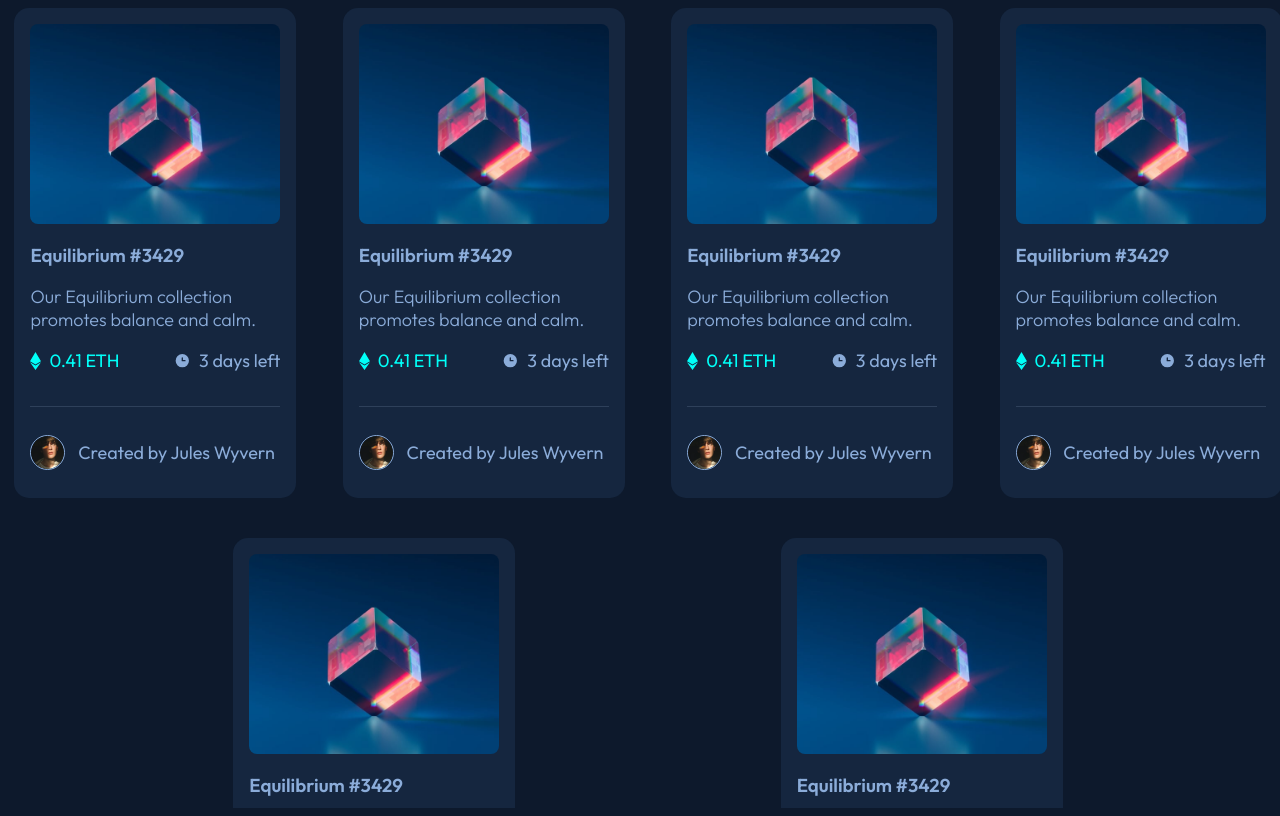
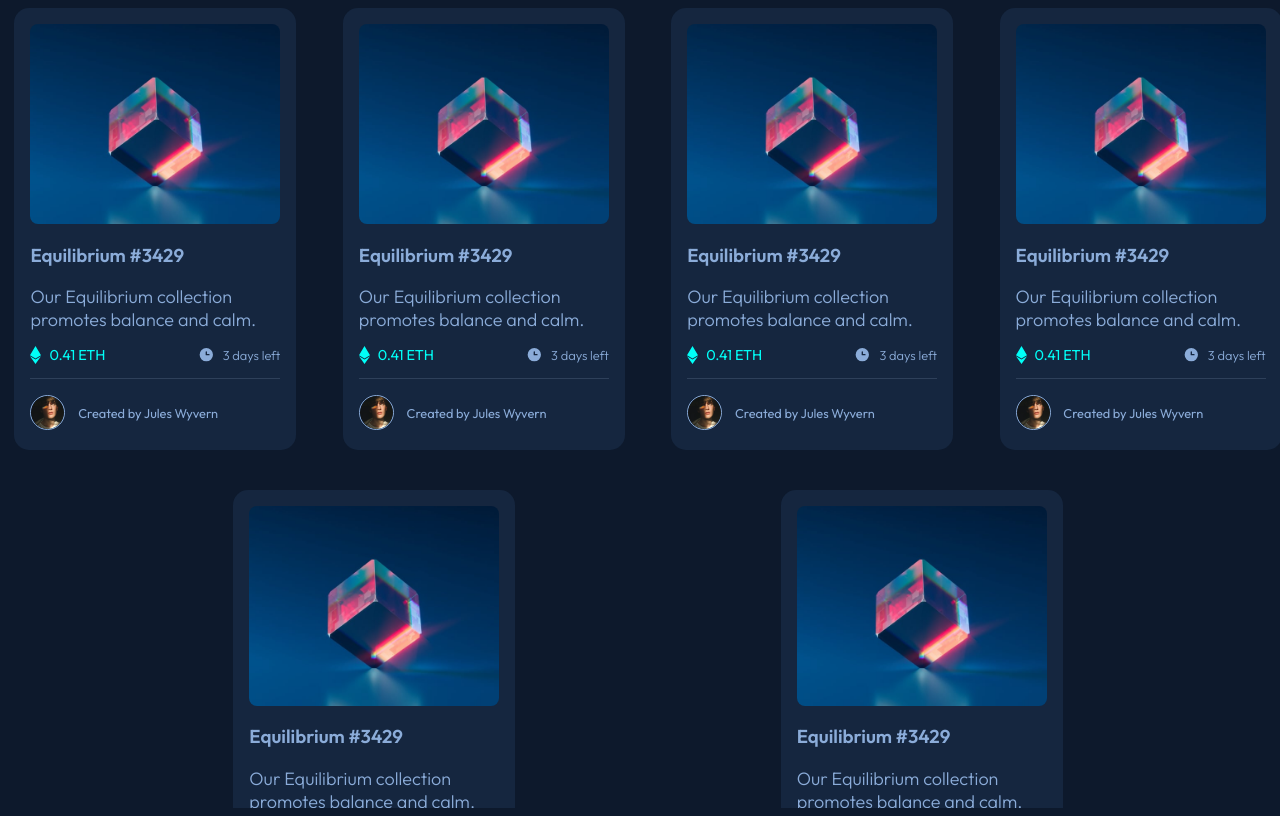
Before and after one commit to AlanBoulesteix/NFT-preview-card-component, a React (Vite) app: page / in a window 1280 px wide. Built offline with nearby package versions, Linux system fonts and the light colour scheme.

Commit message:
Finish style

```diff
--- a/src/components/Creator/Creator.styles.tsx
+++ b/src/components/Creator/Creator.styles.tsx
@@ -4,6 +4,7 @@ export const CreatorDetailsWrapper = styled.div`
   display: flex;
   align-items: center;
   gap: 0.8em;
+  margin-top: 0.8em;
 `;
 
 export const CreatorImgWrapper = styled.div`
@@ -33,3 +34,7 @@ export const CreatorName = styled.strong`
     color: var(--accent-color);
   }
 `;
+
+export const CreatorText = styled.p`
+  font-size: 0.8em;
+`;
--- a/src/components/Creator/Creator.tsx
+++ b/src/components/Creator/Creator.tsx
@@ -2,6 +2,7 @@ import {
   CreatorDetailsWrapper,
   CreatorImgWrapper,
   CreatorName,
+  CreatorText,
 } from './Creator.styles';
 
 type CreatorProps = {
@@ -14,9 +15,9 @@ const Creator = ({ imgUrl, name }: CreatorProps) => (
     <CreatorImgWrapper>
       <img src={imgUrl} alt="Creator" />
     </CreatorImgWrapper>
-    <p>
+    <CreatorText>
       Created by <CreatorName>{name}</CreatorName>
-    </p>
+    </CreatorText>
   </CreatorDetailsWrapper>
 );
 
--- a/src/components/NftCard/NftCard.styles.ts
+++ b/src/components/NftCard/NftCard.styles.ts
@@ -66,5 +66,4 @@ export const Line = styled.div`
   width: 100%;
   height: 1px;
   background-color: var(--secondary-color);
-  margin: 1em 0;
 `;
--- a/src/components/NftDetails/Date/NftDate.styles.ts
+++ b/src/components/NftDetails/Date/NftDate.styles.ts
@@ -8,5 +8,7 @@ export const DateWrapper = styled.div`
 
 export const DateText = styled.p`
   color: var(--primary-color);
+  font-size: 0.8em;
+  font-weight: 300;
   margin: 0;
 `
--- a/src/components/NftDetails/Price/Price.styles.ts
+++ b/src/components/NftDetails/Price/Price.styles.ts
@@ -8,4 +8,5 @@ export const PriceWrapper = styled.div`
 
 export const PriceValue = styled.p`
   color: var(--accent-color);
+  font-size: 0.9rem;
 `;
```
